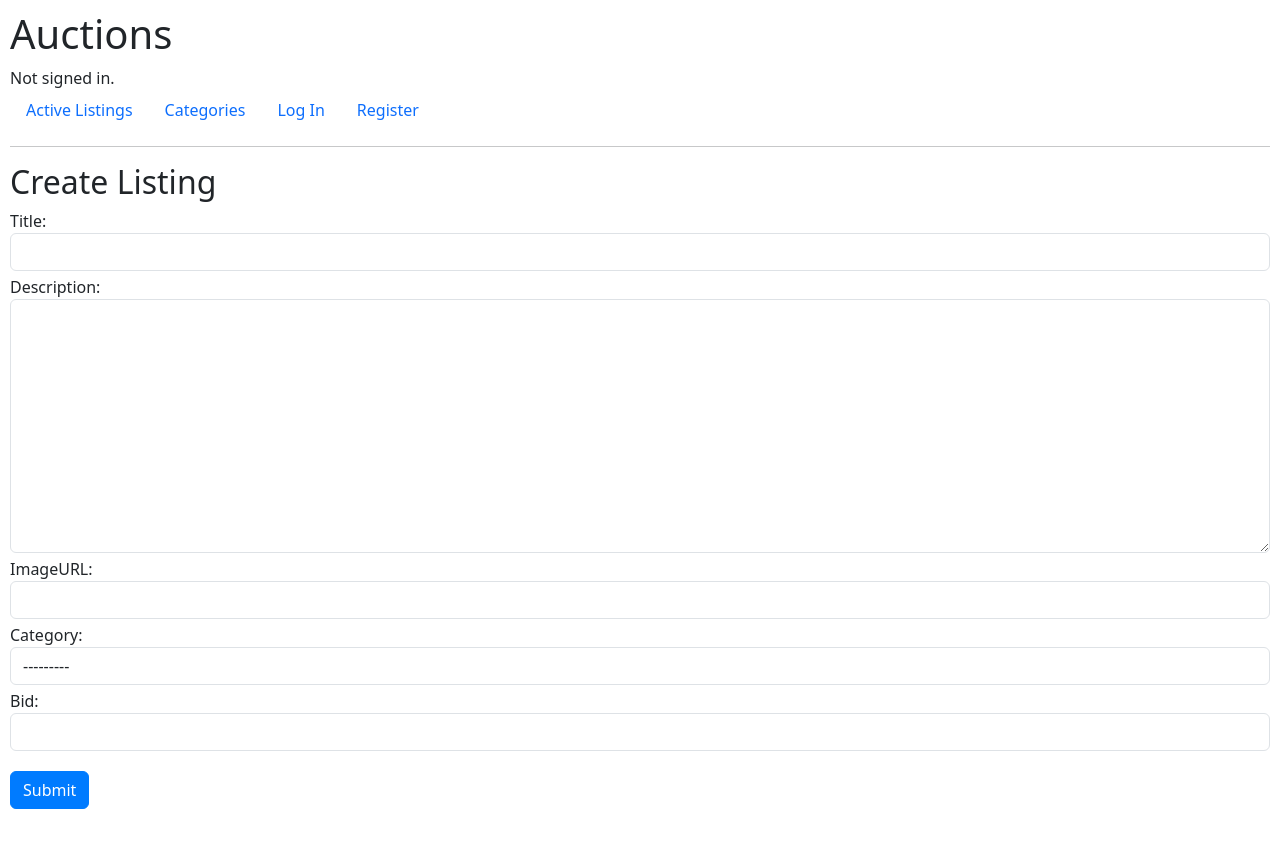
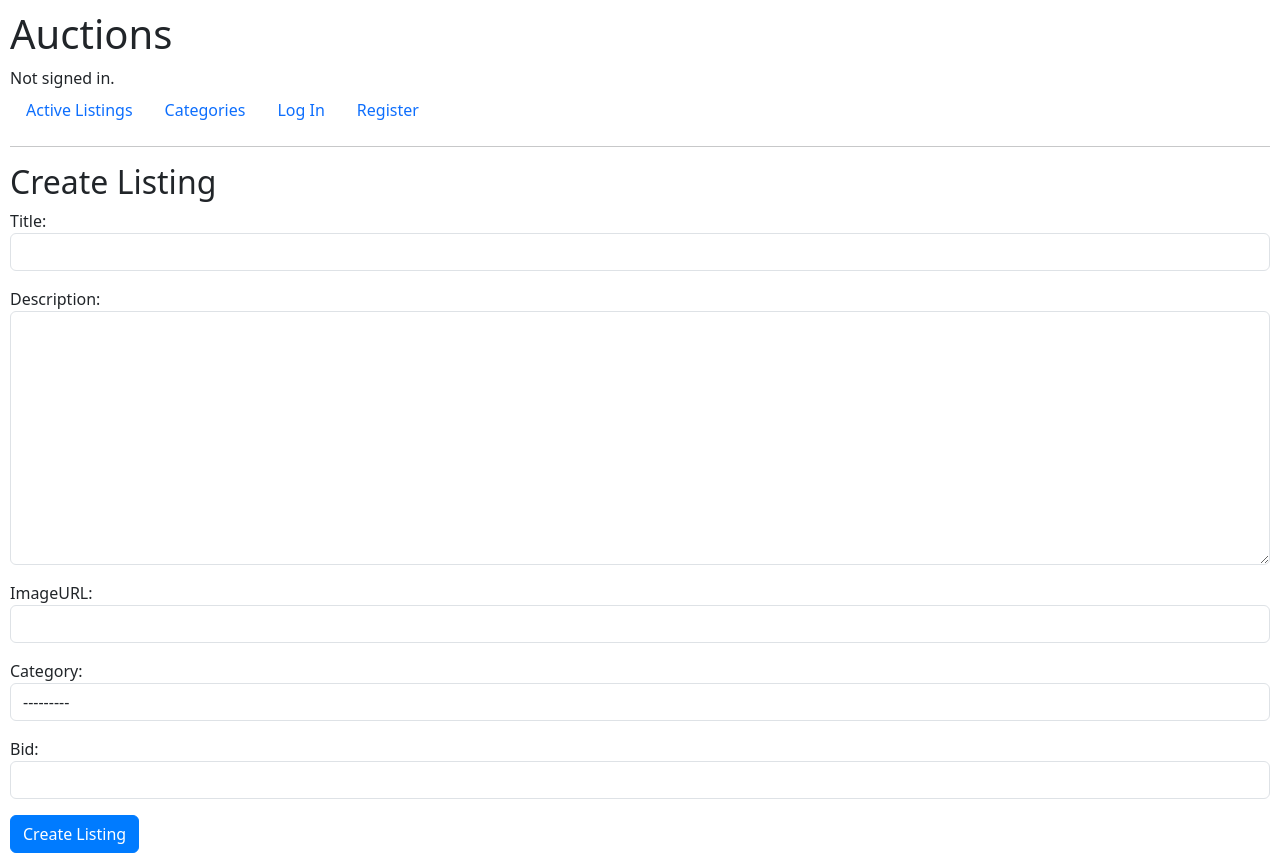
Before and after one commit to Ekaterina-Vititneva/CS50-s-Web, a Django app: page /create_listing in a window 1280 px wide. Before the commit the page ends 809 px from the top, so only its background shows below. Run offline with Django 5.2, Linux system fonts and the light colour scheme.

Commit message:
Adjusted category selection in listing creation

```diff
--- a/project_2/commerce/auctions/models.py
+++ b/project_2/commerce/auctions/models.py
@@ -17,6 +17,13 @@ class Listing(models.Model):
         ('Fashion', 'Fashion'),
         ('Home', 'Home'),
         ('Toys', 'Toys'),
+        ('Books', 'Books'),
+        ('Sports', 'Sports'),
+        ('Health', 'Health'),
+        ('Beauty', 'Beauty'),
+        ('Jewelry', 'Jewelry'),
+        ('Garden', 'Garden'),
+        ('Music', 'Music'),
     ]
     category = models.CharField(max_length=64, choices=CATEGORIES, blank=True)
     active = models.BooleanField(default=True)
--- a/project_2/commerce/auctions/templates/auctions/create_listing.html
+++ b/project_2/commerce/auctions/templates/auctions/create_listing.html
@@ -6,11 +6,9 @@
 
 {% block body %}
     <h2>Create Listing</h2>
-
-    <form action="" method="post">
+    <form method="POST">
         {% csrf_token %}
-        {{ form }}
-        <button type="submit" class="btn btn-primary btn-submit">Submit</button>
+        {{ form.as_p }}
+        <button type="submit" class="btn btn-primary">Create Listing</button>
     </form>
-
 {% endblock %}
--- a/project_2/commerce/auctions/views.py
+++ b/project_2/commerce/auctions/views.py
@@ -200,7 +200,8 @@ def add_comment(request, title):
     return redirect('listing', title=listing.title)
 
 def no_category_listings(request):
-    listings = Listing.objects.filter(category='')  # Fetch listings with no category
+    # Fetch listings where category is None or an empty string
+    listings = Listing.objects.filter(category__isnull=True) | Listing.objects.filter(category='')
     return render(request, "auctions/no_category_listings.html", {
         "listings": listings,
         "category": "No Category Assigned"
```
